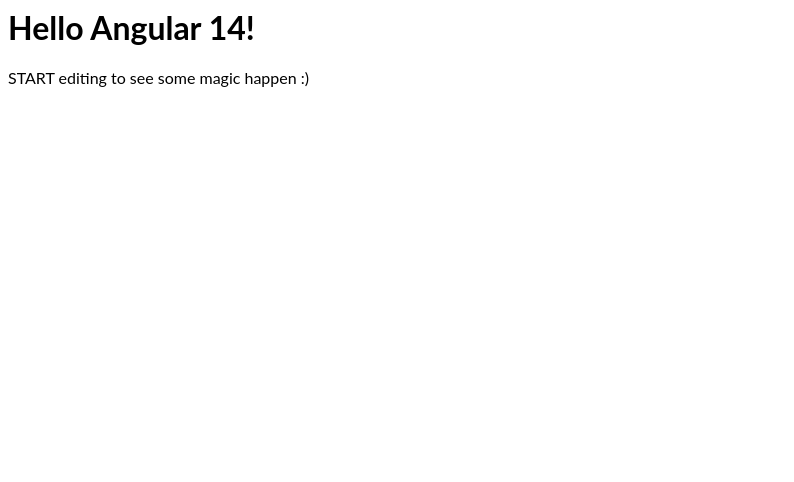
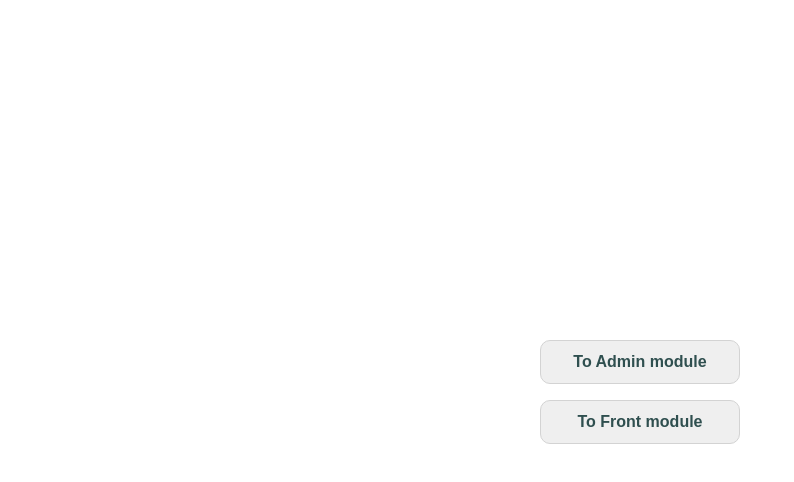
Before and after one commit to Ihor-Holovko/angular-ivy-wrypw9, an Angular app: page / in a window 1280 px wide. Shown: the top 482 px of the page, without its empty margins (0-794 px from the left). Built offline with nearby package versions, Linux system fonts and the light colour scheme.

Commit message:
home page

```diff
--- a/src/app/app.component.html
+++ b/src/app/app.component.html
@@ -1,4 +1,25 @@
-<hello name="{{ name }}"></hello>
+<!-- <hello name="{{ name }}"></hello>
 <p>
   START editing to see some magic happen :)
-</p>
+</p> -->
+
+
+<div class="container">
+
+  <div class="row align-center">
+    <div class="col">
+      <button class="btn cust-margin">
+        To Admin module
+      </button>
+    </div>
+  </div>
+
+  <div class="row align-center">
+    <div class="col">
+      <button class="btn cust-margin">
+        To Front module
+      </button>
+    </div>
+  </div>
+
+</div>
--- a/src/index.html
+++ b/src/index.html
@@ -1,8 +1,10 @@
 <html>
   <head>
     <title>Angular App</title>
+    <base href="/">
+    <meta name="viewport" content="width=device-width, initial-scale=1">
   </head>
   <body>
-  <my-app>Loading...</my-app>
+  <my-app></my-app>
   </body>
 </html>
--- a/src/styles.css
+++ b/src/styles.css
@@ -1 +1,59 @@
 /* You can add global styles to this file, and also import other style files */
+* {
+    font-size: 16px;
+}
+
+.container {
+    display: flex;
+    flex-basis: 100vw;
+    height: 95%;
+    padding: 12px;
+    align-items: center;
+    flex-direction: column;
+    justify-content: center;
+}
+
+.row {
+    display: flex;
+    flex-direction: row;
+    flex-wrap: wrap;
+    align-items: center;
+}
+
+.col {
+    display: flex;
+    flex-direction: column;
+    flex-wrap: wrap;
+    justify-content: center;
+}
+
+.btn {
+    display: flex;
+    outline: none;
+    padding: 12px;
+    border: 1px solid lightgray;
+    border-radius: 10px;
+    text-align: center;
+    align-items: center;
+    justify-content: center;
+    min-width: 200px;
+    font-weight: 600;
+    color: darkslategrey;
+}
+
+.align-center {
+    text-align: center;
+    align-items: center;
+    justify-content: center;
+}
+
+.cust-margin {
+    margin: 8px;
+}
+
+.col-size-1 { flex: 1; }
+.col-size-2 { flex: 2; }
+.col-size-3 { flex: 3; }
+.col-size-4 { flex: 4; }
+.col-size-5 { flex: 5; }
+.col-size-6 { flex: 6; }
```
